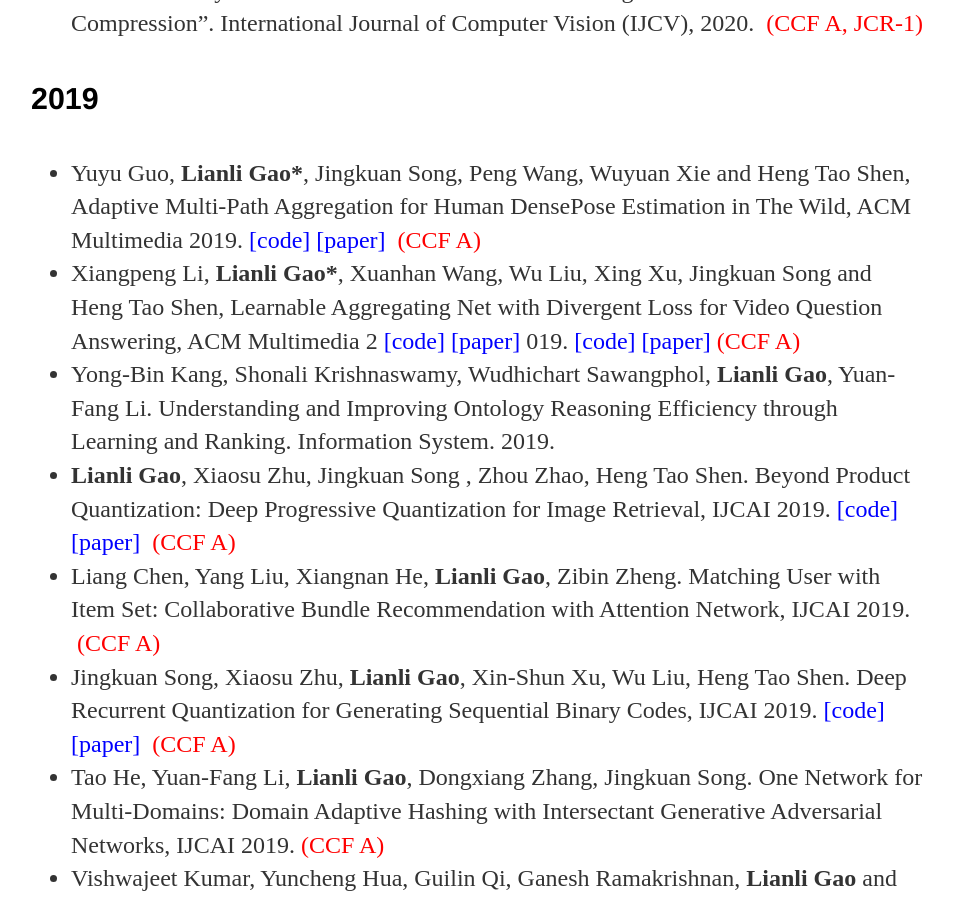
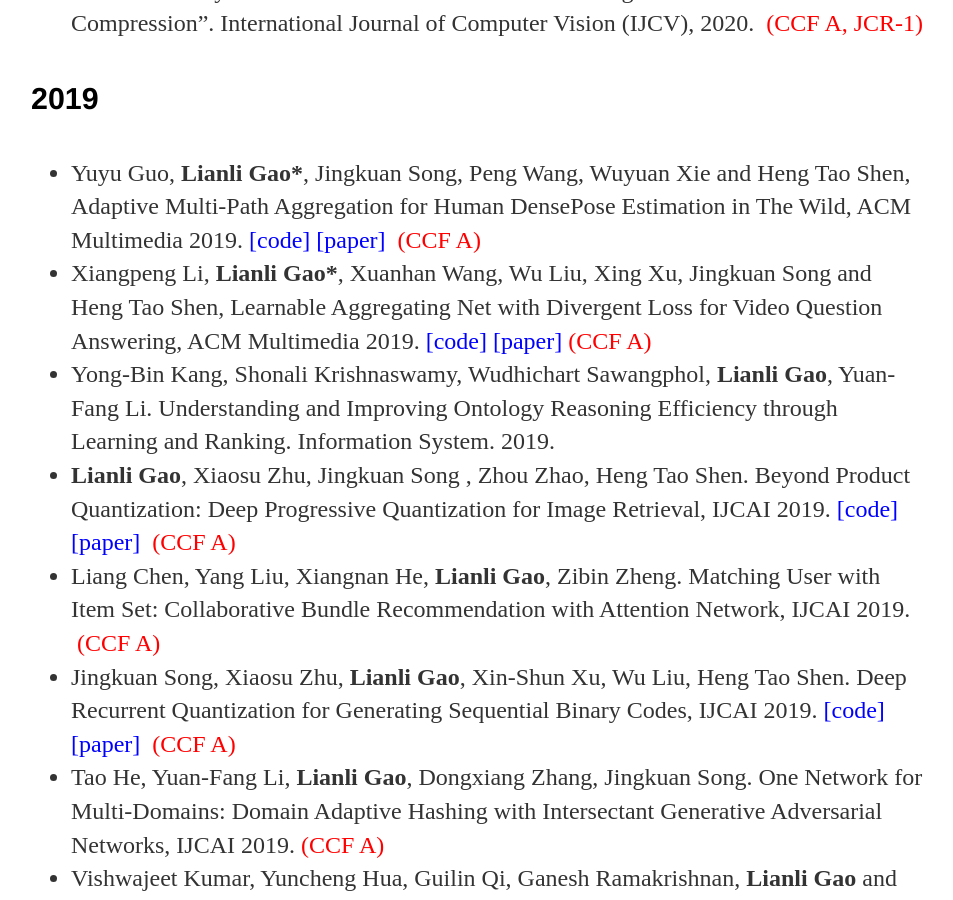
Before and after one commit to lianliGao/lianligao.github.io, a Jekyll site: the page built from cv/index.html, in a window 1280 px wide and 900 px high, scrolled down 1296 px. Shown: the whole window, without its empty margins (161-1114 px from the left). Built offline with Jekyll 4.4.1, drawn with Linux system fonts in a browser that asks for light colours.

Commit message:
Update index.html

```diff
--- a/cv/index.html
+++ b/cv/index.html
@@ -35,7 +35,7 @@
 <h4>2019</h4>
 <ul>
 <li>  Yuyu Guo, <strong>Lianli Gao*</strong>, Jingkuan Song, Peng Wang, Wuyuan Xie and Heng Tao Shen, Adaptive Multi-Path Aggregation for Human DensePose Estimation in The Wild, ACM Multimedia 2019. <a href="https://github.com/nobody-g/AMA-net" rel="nofollow"><font color="#0000ff"> [code] </font></a> <a href="https://dl.acm.org/doi/10.1145/3343031.3350856" rel="nofollow"><font color="#0000ff"> [paper] </font></a> <font color="#ff0000"><b>&nbsp;</b>(CCF A)</font></li>
-<li>  Xiangpeng Li, <strong>Lianli Gao*</strong>, Xuanhan Wang, Wu Liu, Xing Xu, Jingkuan Song and Heng Tao Shen, Learnable Aggregating Net with Divergent Loss for Video Question Answering, ACM Multimedia 2<a href="https://github.com/nobody-g/AMA-net" rel="nofollow"><font color="#0000ff"> [code] </font></a> <a href="https://dl.acm.org/doi/10.1145/3343031.3350856" rel="nofollow"><font color="#0000ff"> [paper] </font></a> 019.  <a href="https://github.com/lixiangpengcs/LAD-Net-for-VideoQA" rel="nofollow"><font color="#0000ff">[code]</font></a> <a href="https://dl.acm.org/doi/10.1145/3343031.3350971" rel="nofollow"><font color="#0000ff">[paper]</font></a><font color="#ff0000"><b>&nbsp;</b>(CCF A)</font></li>
+<li>  Xiangpeng Li, <strong>Lianli Gao*</strong>, Xuanhan Wang, Wu Liu, Xing Xu, Jingkuan Song and Heng Tao Shen, Learnable Aggregating Net with Divergent Loss for Video Question Answering, ACM Multimedia 2019. <a href="https://github.com/lixiangpengcs/LAD-Net-for-VideoQA" rel="nofollow"><font color="#0000ff">[code]</font></a> <a href="https://dl.acm.org/doi/10.1145/3343031.3350971" rel="nofollow"><font color="#0000ff">[paper]</font></a><font color="#ff0000"><b>&nbsp;</b>(CCF A)</font></li>
 <li>  Yong-Bin Kang, Shonali Krishnaswamy, Wudhichart Sawangphol, <strong>Lianli Gao</strong>, Yuan-Fang Li. Understanding and Improving Ontology Reasoning Efficiency through Learning and Ranking. Information System. 2019.</li>
 <li>  <strong>Lianli Gao</strong>, Xiaosu Zhu, Jingkuan Song , Zhou Zhao, Heng Tao Shen. Beyond Product Quantization: Deep Progressive Quantization for Image Retrieval, IJCAI 2019. <a href="https://github.com/cfm-uestc/DPQ)" rel="nofollow"><font color="#0000ff"> [code] </font></a> <a href="https://www.ijcai.org/proceedings/2019/102" rel="nofollow"><font color="#0000ff"> [paper] </font></a> <font color="#ff0000"><b>&nbsp;</b>(CCF A)</font></li>
 <li>  Liang Chen, Yang Liu, Xiangnan He, <strong>Lianli Gao</strong>, Zibin Zheng. Matching User with Item Set: Collaborative Bundle Recommendation with Attention Network, IJCAI 2019. <font color="#ff0000"><b>&nbsp;</b>(CCF A)</font></li>
```
